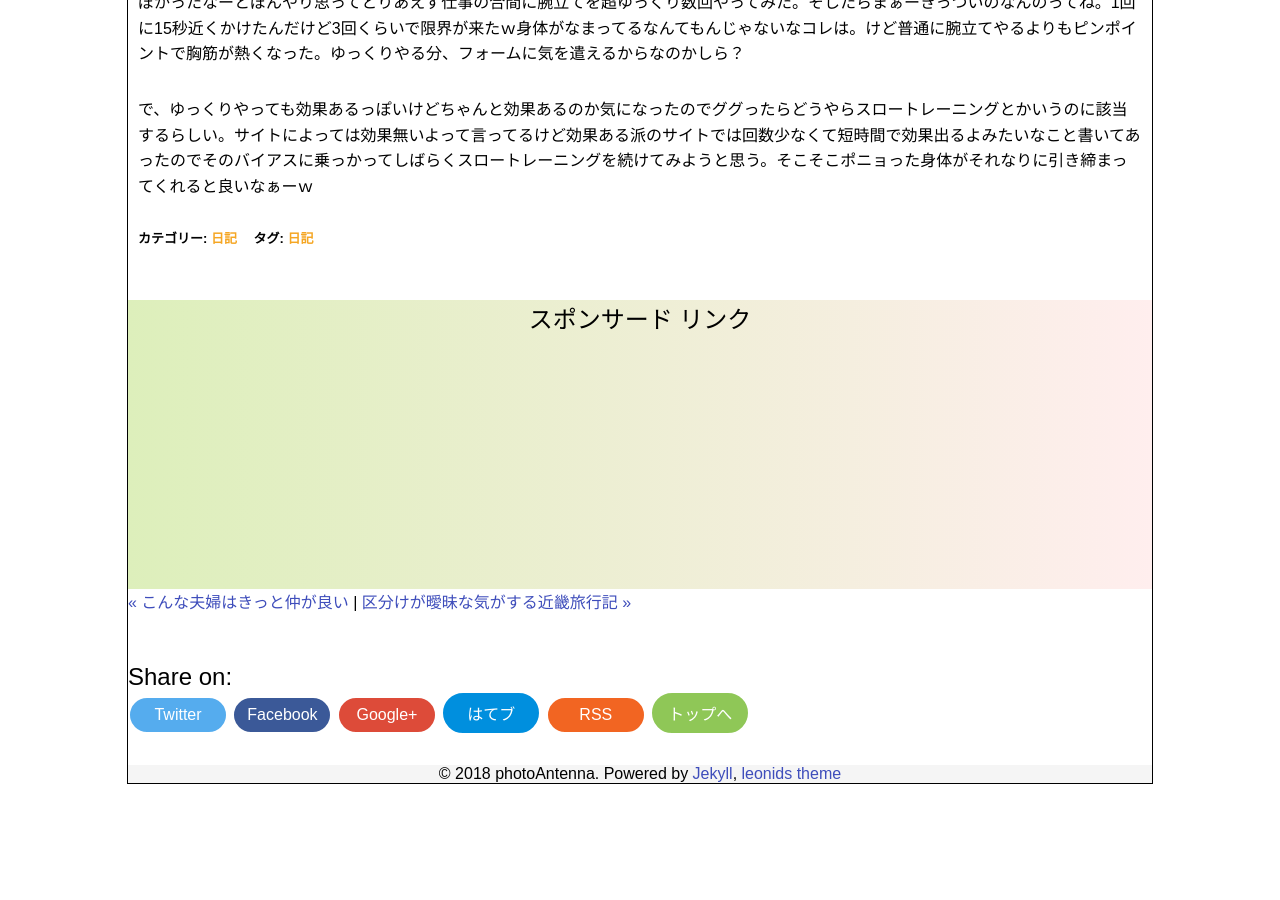
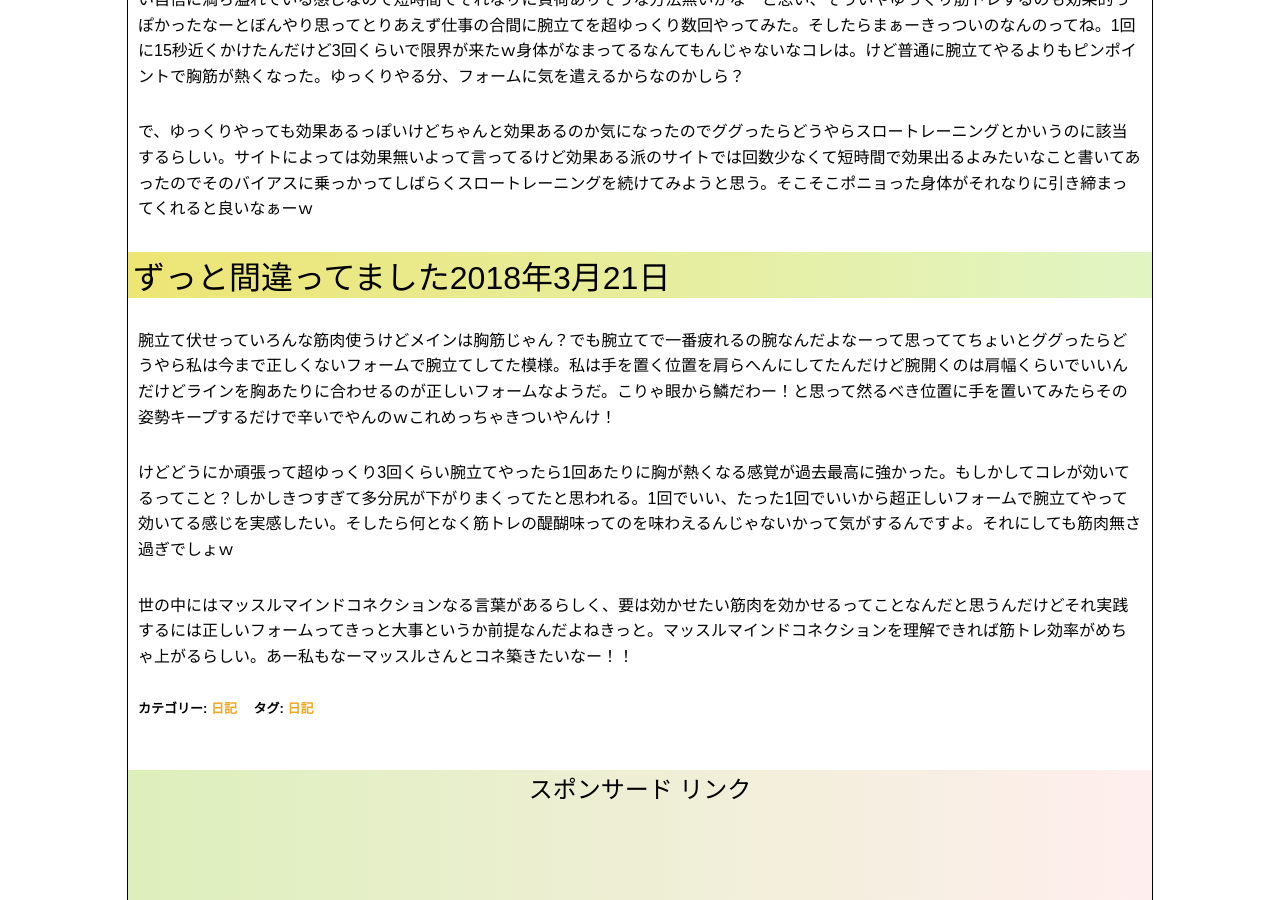
Before and after one commit to photoantenna/photoantenna.github.io, a Jekyll site: the page built from _posts/2018-03-01-diary.md, in a window 1280 px wide and 900 px high, scrolled down 4875 px. Built offline with Jekyll 4.4.1, drawn with Linux system fonts in a browser that asks for light colours; before the commit the page ends 5667 px from its top, so only the background shows below that; some of the changed text lies outside the part shown.

Commit message:
日記更新

```diff
--- a/_posts/2018-03-01-diary.md
+++ b/_posts/2018-03-01-diary.md
@@ -2,12 +2,12 @@
 layout: post
 title: "徐々に春の匂いが漂ってきたけどまだ寒い頃の日記"
 permalink: diary06
-excerpt: "updated2018-03-20,日常のことや出来事に対する自分の反応を文章化していこうのコーナーです。特にテーマも設けずにつらつらと書いていくとっても楽しいコーナーです。見る人にとって楽しいコーナーかどうかは定かではありませんよー"
+excerpt: "updated2018-03-21,日常のことや出来事に対する自分の反応を文章化していこうのコーナーです。特にテーマも設けずにつらつらと書いていくとっても楽しいコーナーです。見る人にとって楽しいコーナーかどうかは定かではありませんよー"
 categories: "日記"
 tags: "日記"
 keywords: "日記, 掃除, いちご煮, ワイヤレススピーカー, SVXY, 鶏レバー, スロートレーニング"
 mokuji: true
-update: 2018-03-20
+update: 2018-03-21
 image:
   feature: diary.jpg
 ---
@@ -71,3 +71,11 @@ VIXショックから一ヶ月以上が経過し3月の米国viの価格調整
 そろそろ筋トレしないとやばいなーというお年ごろなので筋トレを始めたんだけど、過去の人生を振り返ると普通の筋トレは絶対に続かない自信に満ち溢れている感じなので短時間でそれなりに負荷ありそうな方法無いかなーと思い、そういやゆっくり筋トレするのも効果的っぽかったなーとぼんやり思ってとりあえず仕事の合間に腕立てを超ゆっくり数回やってみた。そしたらまぁーきっついのなんのってね。1回に15秒近くかけたんだけど3回くらいで限界が来たｗ身体がなまってるなんてもんじゃないなコレは。けど普通に腕立てやるよりもピンポイントで胸筋が熱くなった。ゆっくりやる分、フォームに気を遣えるからなのかしら？
 
 で、ゆっくりやっても効果あるっぽいけどちゃんと効果あるのか気になったのでググったらどうやらスロートレーニングとかいうのに該当するらしい。サイトによっては効果無いよって言ってるけど効果ある派のサイトでは回数少なくて短時間で効果出るよみたいなこと書いてあったのでそのバイアスに乗っかってしばらくスロートレーニングを続けてみようと思う。そこそこポニョった身体がそれなりに引き締まってくれると良いなぁーｗ
+
+### ずっと間違ってました2018年3月21日
+
+腕立て伏せっていろんな筋肉使うけどメインは胸筋じゃん？でも腕立てで一番疲れるの腕なんだよなーって思っててちょいとググったらどうやら私は今まで正しくないフォームで腕立てしてた模様。私は手を置く位置を肩らへんにしてたんだけど腕開くのは肩幅くらいでいいんだけどラインを胸あたりに合わせるのが正しいフォームなようだ。こりゃ眼から鱗だわー！と思って然るべき位置に手を置いてみたらその姿勢キープするだけで辛いでやんのｗこれめっちゃきついやんけ！
+
+けどどうにか頑張って超ゆっくり3回くらい腕立てやったら1回あたりに胸が熱くなる感覚が過去最高に強かった。もしかしてコレが効いてるってこと？しかしきつすぎて多分尻が下がりまくってたと思われる。1回でいい、たった1回でいいから超正しいフォームで腕立てやって効いてる感じを実感したい。そしたら何となく筋トレの醍醐味ってのを味わえるんじゃないかって気がするんですよ。それにしても筋肉無さ過ぎでしょｗ
+
+世の中にはマッスルマインドコネクションなる言葉があるらしく、要は効かせたい筋肉を効かせるってことなんだと思うんだけどそれ実践するには正しいフォームってきっと大事というか前提なんだよねきっと。マッスルマインドコネクションを理解できれば筋トレ効率がめちゃ上がるらしい。あー私もなーマッスルさんとコネ築きたいなー！！
```
